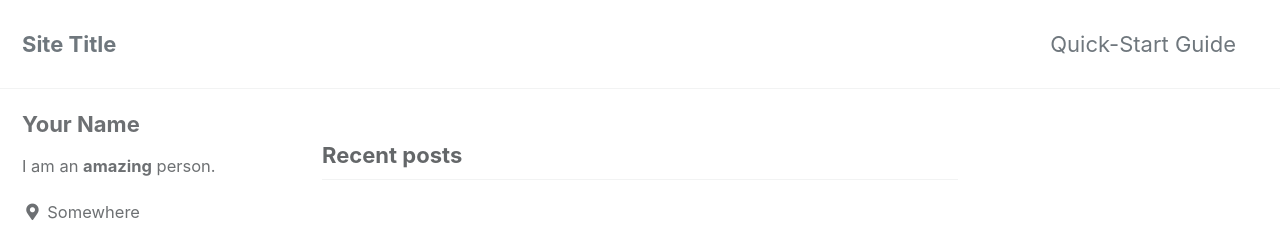
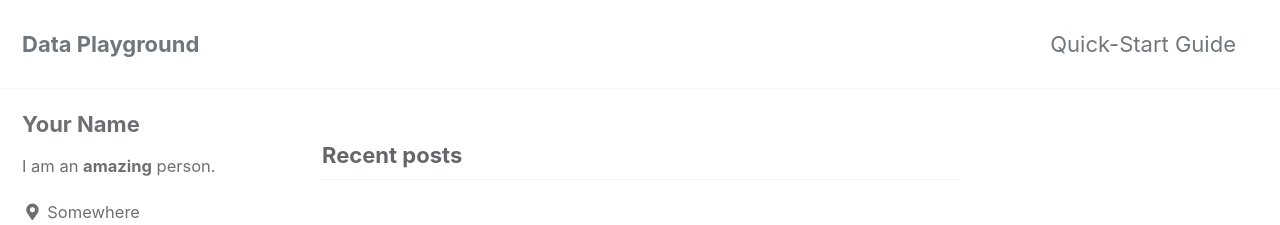
Before and after one commit to data-playground/data-playground.github.io, a Jekyll site: the page built from index.html, in a window 1280 px wide. Shown: the top 225 px of the page. Built offline with Jekyll 4.4.1, drawn with Linux system fonts in a browser that asks for light colours; cached includes are drawn as plain includes; the list of posts is cut into pages by our own code.

Commit message:
Update _config.yml

```diff
--- a/_config.yml
+++ b/_config.yml
@@ -10,13 +10,13 @@
 # Review documentation to determine if you should use `theme` or `remote_theme`
 # https://mmistakes.github.io/minimal-mistakes/docs/quick-start-guide/#installing-the-theme
 
-# theme                  : "minimal-mistakes-jekyll"
+theme                    : "minimal-mistakes-jekyll"
 # remote_theme           : "mmistakes/minimal-mistakes"
 minimal_mistakes_skin    : "default" # "air", "aqua", "contrast", "dark", "dirt", "neon", "mint", "plum", "sunrise"
 
 # Site Settings
 locale                   : "en-US"
-title                    : "Site Title"
+title                    : "Data Playground"
 title_separator          : "-"
 subtitle                 : # site tagline that appears below site title in masthead
 name                     : "Your Name"
```
